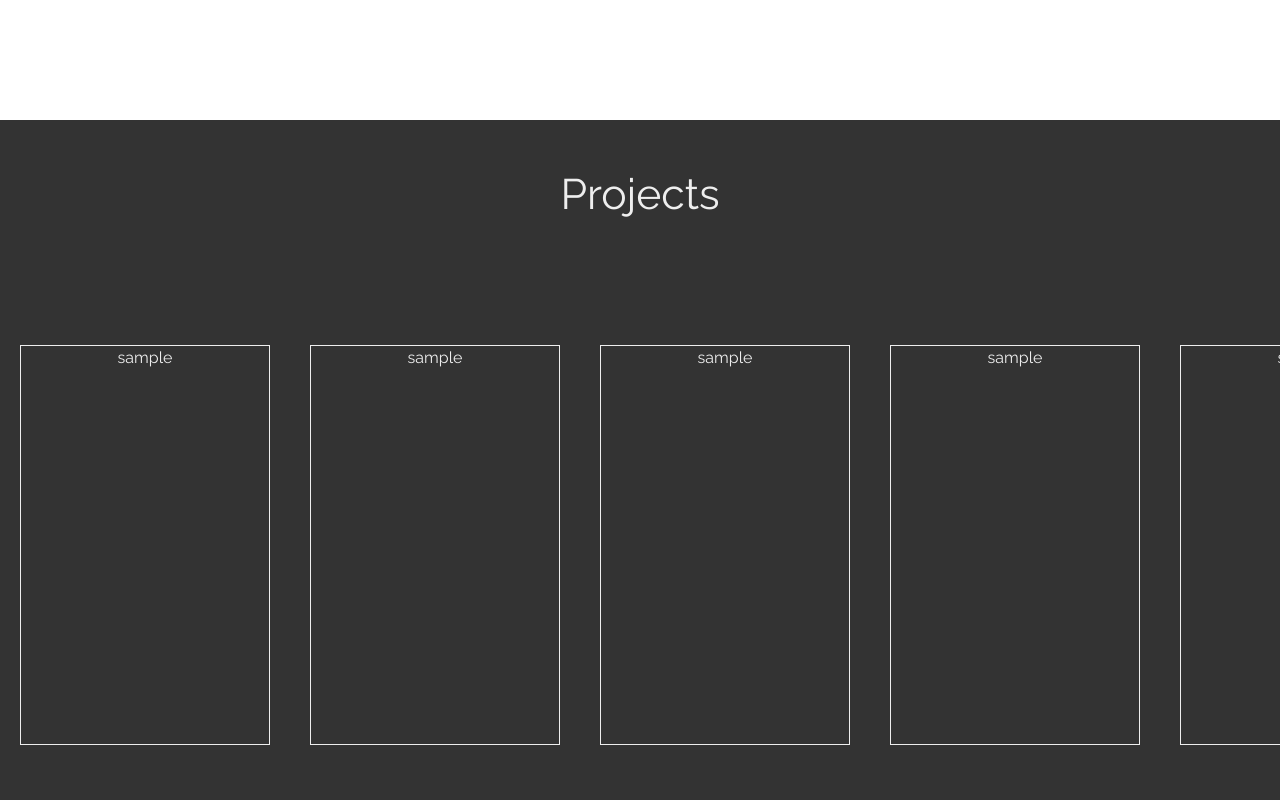
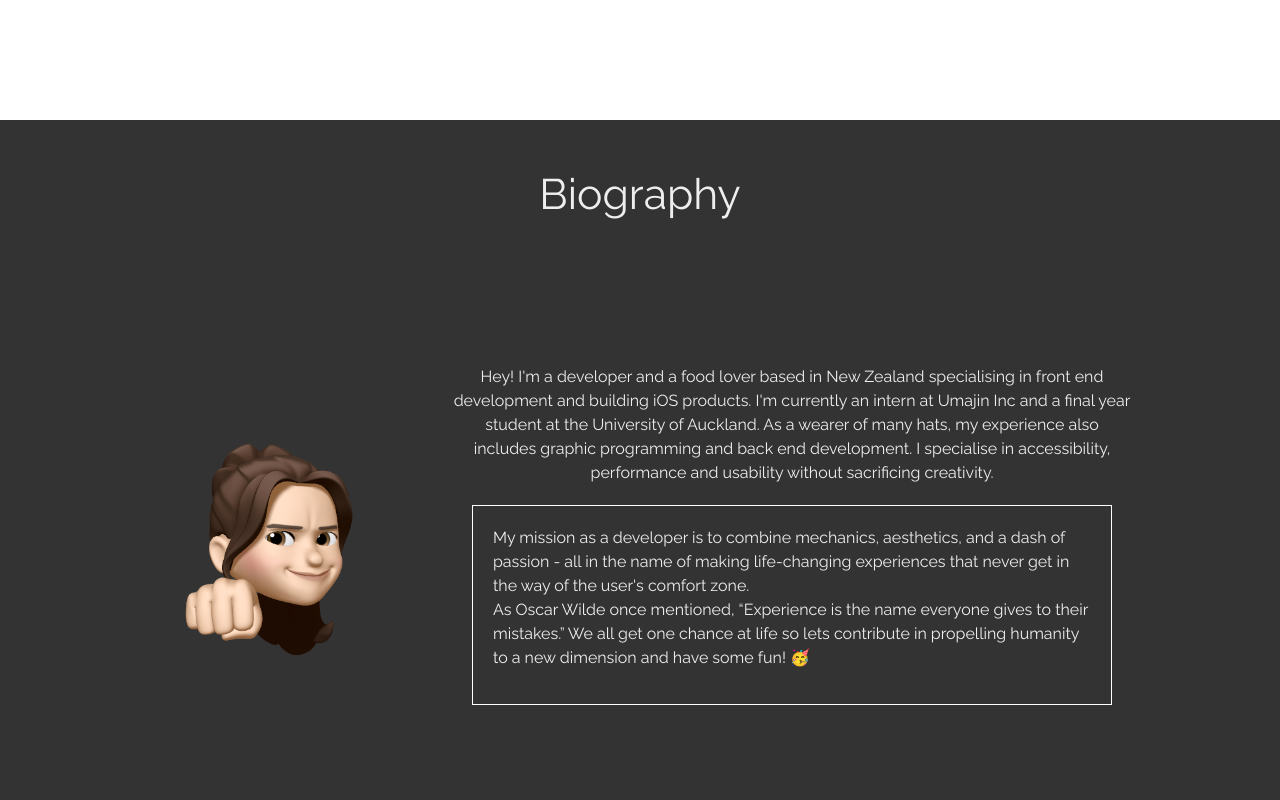
Before and after one commit to Sujenphea/personal-website-next, a Next.js app: page / in a window 1280 px wide. Shown: the part 680-1480 px from the top of the page. Built offline with nearby package versions, Linux system fonts and the light colour scheme.

Commit message:
clean: finalise v1

```diff
--- a/pages/index.tsx
+++ b/pages/index.tsx
@@ -1,8 +1,8 @@
 import Biography from './biography'
 import Contact from './contact'
-import Experiences from './experiences'
+// import Experiences from './experiences'
 import Profile from './profile'
-import Projects from './projects'
+// import Projects from './projects'
 import Skills from './skills'
 
 export default function Home() {
@@ -11,18 +11,18 @@ export default function Home() {
       <section id="profile">
         <Profile />
       </section>
-      <section id="projects">
+      {/* <section id="projects">
         <Projects />
+      </section> */}
+      <section id="biography">
+        <Biography />
       </section>
       <section id="skills">
         <Skills />
       </section>
-      <section id="experiences">
+      {/* <section id="experiences">
         <Experiences />
-      </section>
-      <section id="biography">
-        <Biography />
-      </section>
+      </section> */}
       <section id="contact">
         <Contact />
       </section>
```
Also changed, not shown: 1 other file (tests, documents, lock files or other folders).
